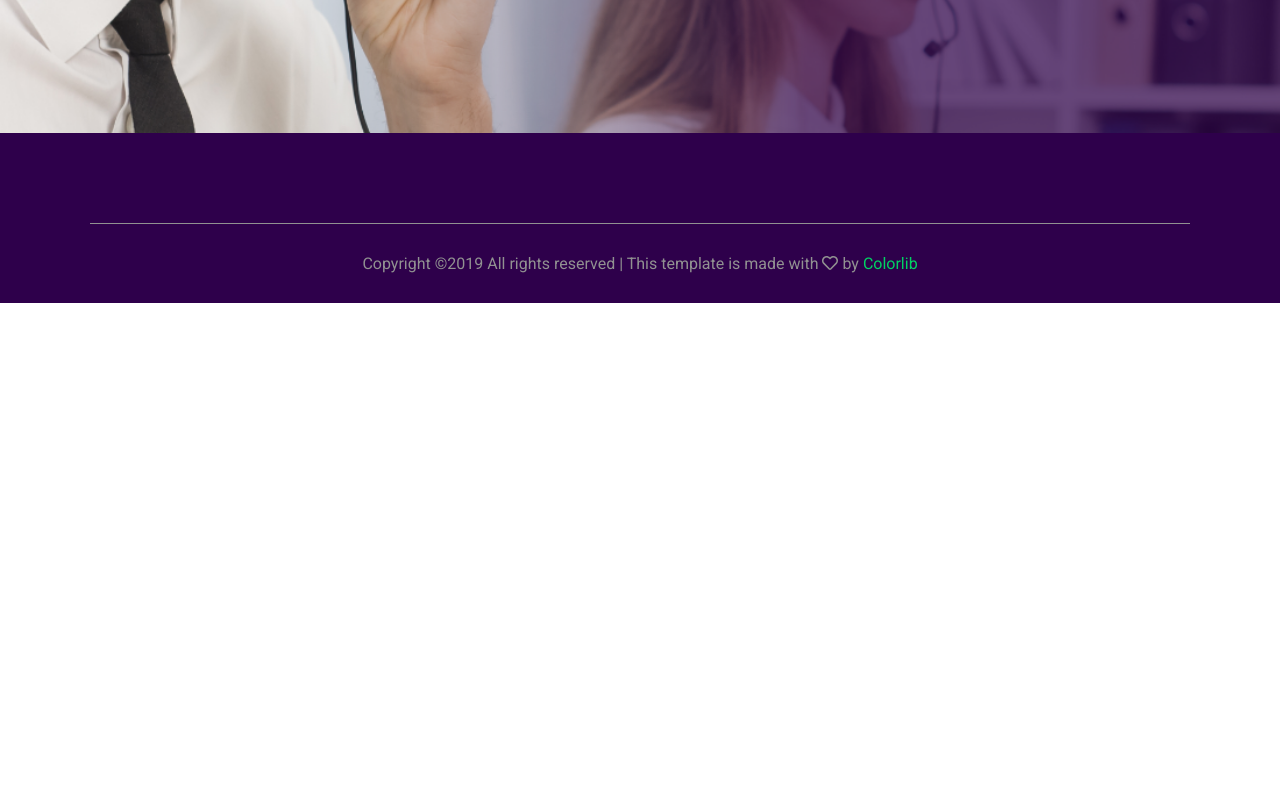
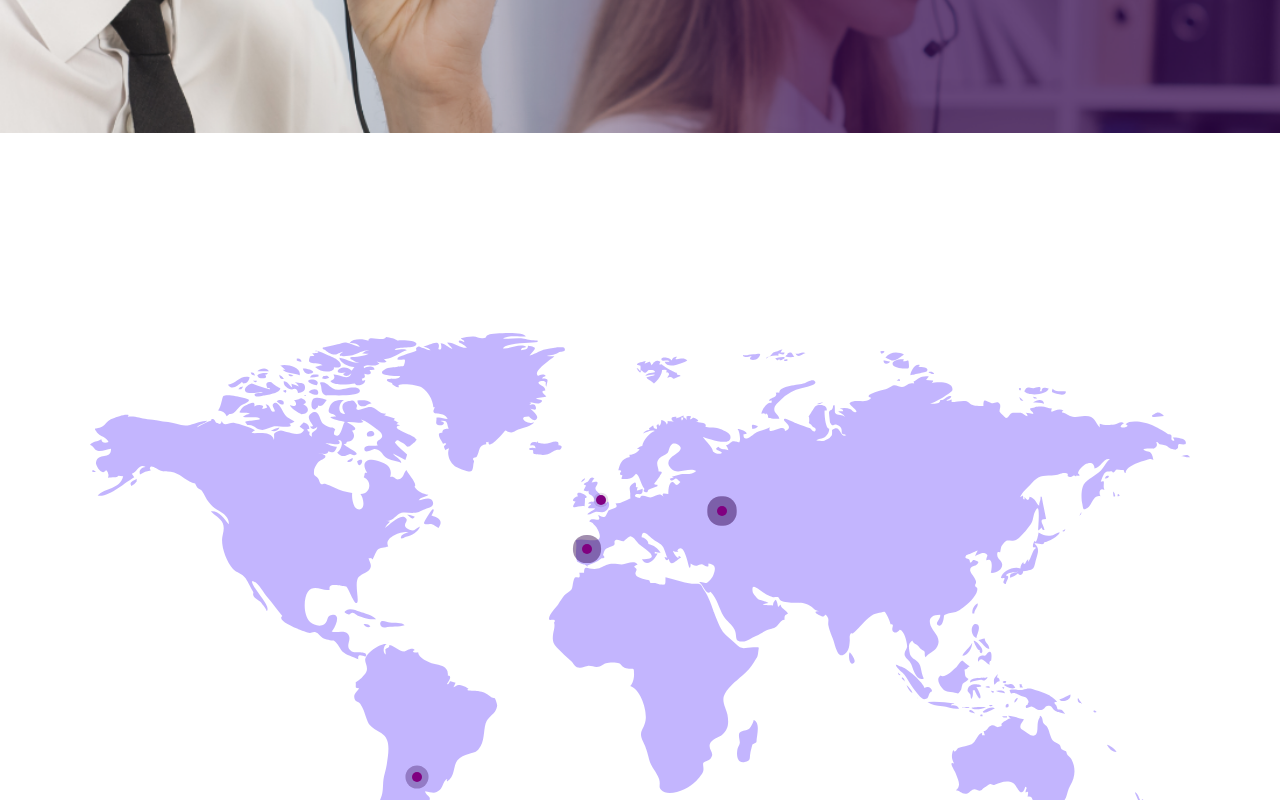
Before and after one commit to malk1405/hostza, a React (Create React App) app: page / in a window 1280 px wide. Shown: the part 2420-3220 px from the top of the page. Before the commit the page ends 2723 px from the top, so only its background shows below. Built offline with nearby package versions, Linux system fonts and the light colour scheme; the HTML template or start-up script is replaced by a standard one.

Commit message:
Добавил секцию DataCenters

```diff
--- /dev/null
+++ b/src/components/Home/DataCenters/DataCenters.js
@@ -0,0 +1,19 @@
+import React from "react";
+import styled from "styled-components";
+
+import Container from "../../Container/Container";
+import Map from "./Map/Map";
+
+const DataCenters = ({ className }) => {
+  return (
+    <section className={className}>
+      <Container>
+        <Map></Map>
+      </Container>
+    </section>
+  );
+};
+
+export default styled(DataCenters)`
+  padding-top: 200px;
+`;
--- /dev/null
+++ b/src/components/Home/DataCenters/Map/Location/Location.js
@@ -0,0 +1,27 @@
+import React from "react";
+import styled from "styled-components";
+
+const Location = ({ className }) => <div className={className}></div>;
+
+export default styled(Location)`
+  animation: shadow infinite alternate;
+  animation-duration: ${props => (props.duration || 1) + "s"};
+  background-color: purple;
+  border-radius: 50%;
+  cursor: pointer;
+  height: 10px;
+  left: ${props => (props.left || 1) + "%"};
+  position: absolute;
+  top: ${props => (props.top || 1) + "%"};
+  width: 10px;
+
+  @keyframes shadow {
+    from {
+      box-shadow: 0 0 0 0 #2e004b00;
+    }
+
+    to {
+      box-shadow: 0 0 0 10px #2e004b7e;
+    }
+  }
+`;
--- /dev/null
+++ b/src/components/Home/DataCenters/Map/Map.js
@@ -0,0 +1,25 @@
+import React from "react";
+import styled from "styled-components";
+
+import Image from "./Image/map.svg";
+import Location from "./Location/Location";
+import locations from "./config/locations";
+
+const Map = ({ className }) => {
+  return (
+    <div className={className}>
+      <img src={Image} alt="map"></img>
+      {locations.map(({ id, info, coord }) => (
+        <Location key={id} {...coord}></Location>
+      ))}
+    </div>
+  );
+};
+
+export default styled(Map)`
+  position: relative;
+
+  & img {
+    width: 100%;
+  }
+`;
--- /dev/null
+++ b/src/components/Home/DataCenters/Map/config/locations.js
@@ -0,0 +1,54 @@
+export default [
+  {
+    id: 1,
+    info: {
+      country: "Russia",
+      city: "Moscow",
+      description: "asdfasfd"
+    },
+    coord: {
+      top: 32,
+      left: 57,
+      duration: 1.8
+    }
+  },
+  {
+    id: 2,
+    info: {
+      country: "Spain",
+      city: "Madrid",
+      description: "asdfasfd"
+    },
+    coord: {
+      top: 39,
+      left: 44.7,
+      duration: 1.9
+    }
+  },
+  {
+    id: 3,
+    info: {
+      country: "England",
+      city: "London",
+      description: "asdfasfd"
+    },
+    coord: {
+      top: 30,
+      left: 46,
+      duration: 2.3
+    }
+  },
+  {
+    id: 4,
+    info: {
+      country: "Argentina",
+      city: "Buenos Aires",
+      description: "asdfasfd"
+    },
+    coord: {
+      top: 81,
+      left: 29.3,
+      duration: 2.1
+    }
+  }
+];
--- a/src/components/Home/Home.js
+++ b/src/components/Home/Home.js
@@ -3,6 +3,7 @@ import Intro from "./Intro/Intro";
 import Hosting from "./Hosting/Hosting";
 import Features from "./Features/Features";
 import Support from "./Support/Support";
+import DataCenters from "./DataCenters/DataCenters";
 
 function Home() {
   return (
@@ -13,6 +14,7 @@ function Home() {
       </main>
       <Features></Features>
       <Support></Support>
+      <DataCenters></DataCenters>
     </React.Fragment>
   );
 }
```
Also changed, not shown: src/components/Home/DataCenters/Map/Image/map.svg (added).
